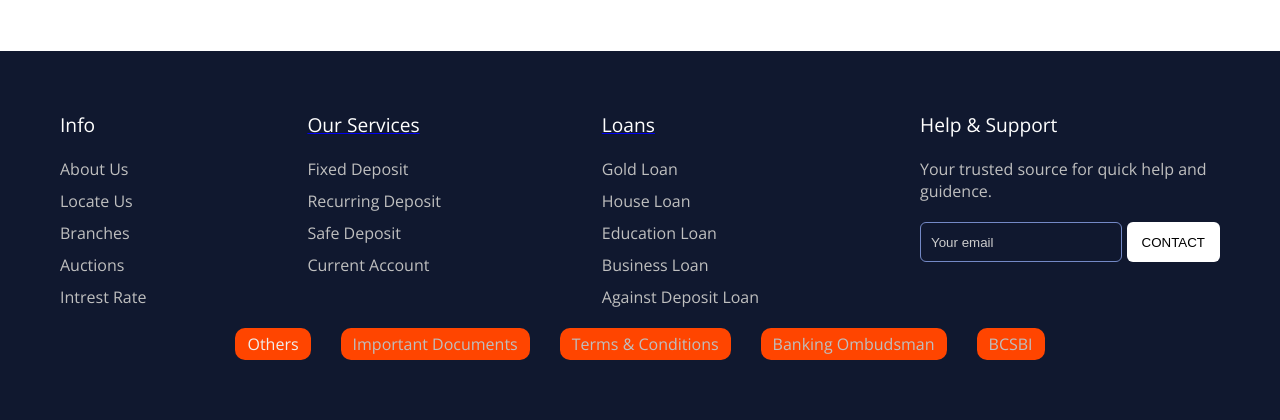
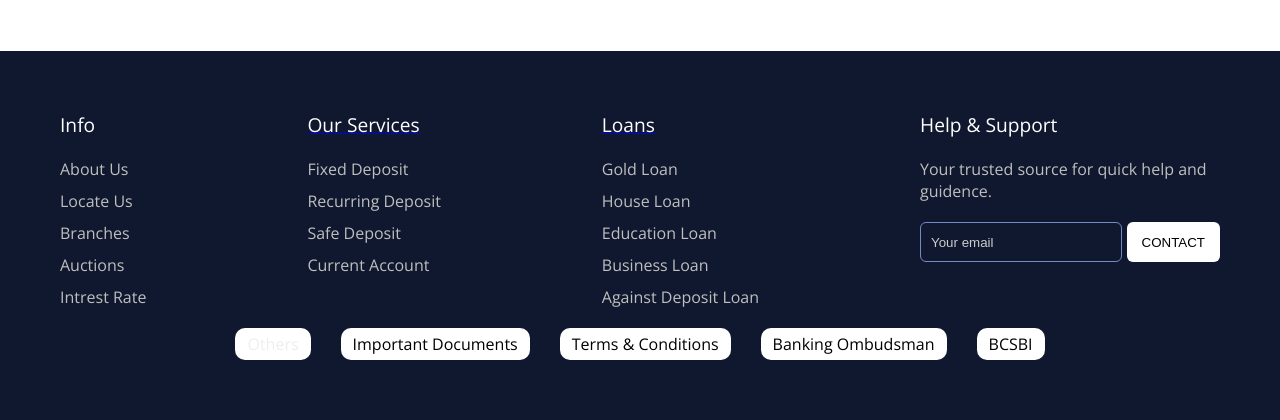
Before and after one commit to SaanvikaSolutions/GANDHI-CO-OPERATIVE-URBAN-BANK-, a PHP site: page /services.html in a window 1280 px wide. Shown: the part 1283-1703 px from the top of the page. Run offline with PHP 8.4, Linux system fonts and the light colour scheme.

Commit message:
Changes as per required in pages like home, loand,services,headerfooter

```diff
--- a/HeaderFooter.js
+++ b/HeaderFooter.js
@@ -47,14 +47,16 @@ this.innerHTML = `
       <li>
         <a href="./loans.php">Loans</a>
         <div class="services-drop-down">
-          <a href="./gold_loan.php">gold loan</a>
+          <!-- <a href="./gold_loan.php">gold loan</a> -->
           <!-- // <a href="./personal-loan.html">personal loan</a> -->
-          <a href="./house_loan.php">home loan</a>
-          <a href="./education.html">education loan</a>
+          <!-- <a href="./house_loan.php">home loan</a>
+          <a href="./education.html">education loan</a> -->
           <!-- // <a href="./vegnflower-loan.html">vegetable & flower culture</a> -->
           <!-- // <a href="./two-weeler-loan.html">two-wheeler loan</a> -->
-          <a href="./Against-Deposits-Loans.html">Against Deposits loan</a>
-          <a href="./business-loan.html">Business loan</a>
+
+
+          <!-- <a href="./Against-Deposits-Loans.html">Against Deposits loan</a>
+          <a href="./business-loan.html">Business loan</a> -->
           <a href="./LoanCalculator.html">Loan Calculator</a>
         </div>
       </li>
@@ -148,8 +150,8 @@ this.innerHTML = `
           <h4>Loans</h4>
         </a>
         <ul class="links">
-          <li><a href="./gold_loan.html">Gold Loan</a></li>
-          <li><a href="./house_loan.html">House Loan</a></li>
+          <li><a href="gold_loan.php">Gold Loan</a></li>
+          <li><a href="house_loan.php">House Loan</a></li>
           <!-- //   <li><a href="./personal-loan.html">Personal Loan</a></li> -->
           <li><a href="./education.html">Education Loan</a></li>
           <!-- //   <li><a href="./two-weeler-loan.html">Two-Wheeler Loan</a></li> -->
@@ -174,15 +176,15 @@ this.innerHTML = `
     </div>
     <div class="footer-others">
       <ul>
-        <li style="background-color: orangered ; border-radius: 10px; padding: 5px 12px;"> Others</li>
-        <li style="background-color: orangered ; border-radius: 10px; padding: 5px 12px;"><a
+        <li style="background-color: rgb(255, 255, 255) ; border-radius: 10px; padding: 5px 12px;"> Others</li>
+        <li style="background-color: rgb(255, 255, 255) ; border-radius: 10px; padding: 5px 12px;"><a
             href="./Important_documents.html"> Important Documents</a></li>
         <!-- <li><a href="">Account Aggregator</a></li> -->
-        <li style="background-color: orangered ; border-radius: 10px; padding: 5px 12px;"><a href="./TandC.html">Terms &
+        <li style="background-color: rgb(255, 255, 255) ; border-radius: 10px; padding: 5px 12px;"><a href="./TandC.html">Terms &
             Conditions</a></li>
-        <li style="background-color: orangered ; border-radius: 10px; padding: 5px 12px;"><a
+        <li style="background-color: rgb(255, 255, 255) ; border-radius: 10px; padding: 5px 12px;"><a
             href="./Banking Ombudsman.html">Banking Ombudsman</a></li>
-        <li style="background-color: orangered ; border-radius: 10px; padding: 5px 12px;"><a
+        <li style="background-color: rgb(255, 255, 255) ; border-radius: 10px; padding: 5px 12px;"><a
             href="./BCSBI Members.html">BCSBI</a></li>
       </ul>
     </div>
--- a/footer.css
+++ b/footer.css
@@ -109,7 +109,7 @@
 
 .footer-others ul li a {
     text-decoration: none;
-    color: #bfbfbf;
+    color: #000000;
 }
 
 .footer-others ul {
--- a/home.php
+++ b/home.php
@@ -108,7 +108,7 @@
                                     Unlock your dream home: Access flexible financing options, personalized support.
                                 </p>
 
-                                <a href="house_loan.html" class="link-button">Read More →</a>
+                                <a href="house_loan.php" class="link-button">Read More →</a>
                             </div>
                         </div>
 
@@ -124,7 +124,7 @@
                                     Empower your financial journey: Secure funds with your gold assets
                                 </p>
 
-                                <a href="gold_loan.html" class="link-button">Read More →</a>
+                                <a href="gold_loan.php" class="link-button">Read More →</a>
                             </div>
                         </div>
                         <div class="class-card__title">Gold Loan </div>
--- a/loans.php
+++ b/loans.php
@@ -65,7 +65,7 @@ while ($row = mysqli_fetch_assoc($result)) {
             <h2>' . htmlspecialchars($row["loan_name"], ENT_QUOTES, 'UTF-8') . '</h2>
             <p>' . htmlspecialchars($row["loan_description"], ENT_QUOTES, 'UTF-8') . '</p>
             <a href="house_loan.php?page=' . urlencode($pgt) . '" class="btn-know-more">Know More</a>
-            <a href="loan-applynow.html" class="btn-apply-now">Apply Now</a>
+            <a href="apply.php" class="btn-apply-now">Apply Now</a>
         </div>';
 }
 ?>
--- a/services.html
+++ b/services.html
@@ -167,7 +167,7 @@
                 <h2>Fixed Deposit</h2>
                 <p>Senior Citizens get up to 8.50% p.a.</p>
                 <div class="btn-group">
-                    <a href="apply.html"><button class="apply_button">Apply</button></a>
+                    <a href="apply.php"><button class="apply_button">Apply</button></a>
                     <a href="fixed-deposite.html"><button class="know_more">Know More</button></a>
                 </div>
             </div>
@@ -179,7 +179,7 @@
                 <h2>Recurring Deposit</h2>
                 <p>Start saving at just ₹100 per month.</p>
                 <div class="btn-group">
-                    <a href="apply.html"><button class="apply_button">Apply</button></a>
+                    <a href="apply.php"><button class="apply_button">Apply</button></a>
                     <a href="rd.html"><button class="know_more">Know More</button></a>
                 </div>
             </div>
@@ -203,7 +203,7 @@
                 <h2>Safe Deposit Locker</h2>
                 <p>Book your secure safe deposit locker today.</p>
                 <div class="btn-group">
-                    <a href="apply.html"><button class="apply_button">Apply</button></a>
+                    <a href="apply.php"><button class="apply_button">Apply</button></a>
                     <a href="SDL.html"><button class="know_more">Know More</button></a>
                 </div>
             </div>
@@ -214,7 +214,7 @@
                 <h2>Current Account</h2>
                 <p>Empowering Your Business with Seamless Banking Solutions</p>
                 <div class="btn-group">
-                    <a href="apply.html"><button class="apply_button">Apply</button></a>
+                    <a href="apply.php"><button class="apply_button">Apply</button></a>
                     <a href="current-account.html"><button class="know_more">Know More</button></a>
                 </div>
             </div>
```
